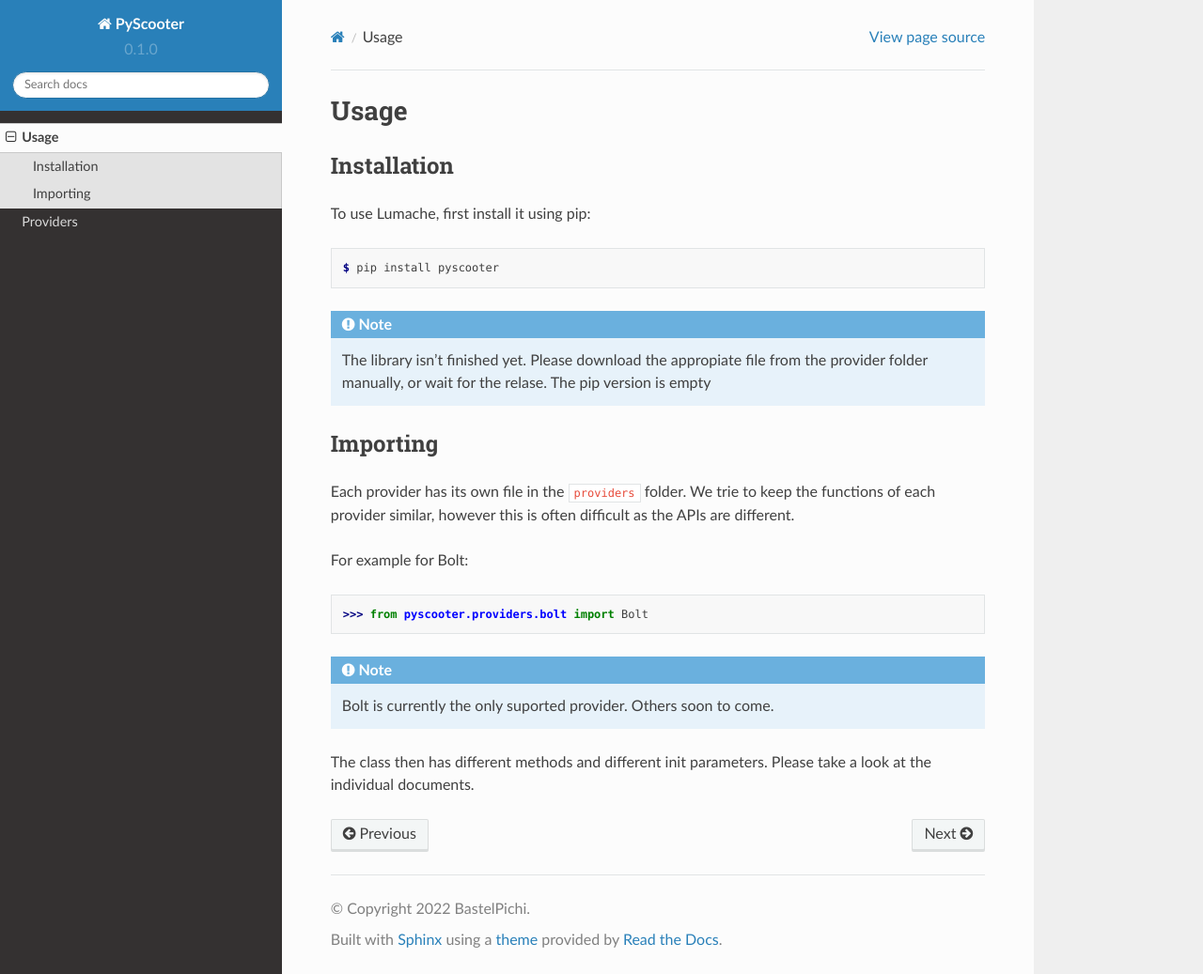
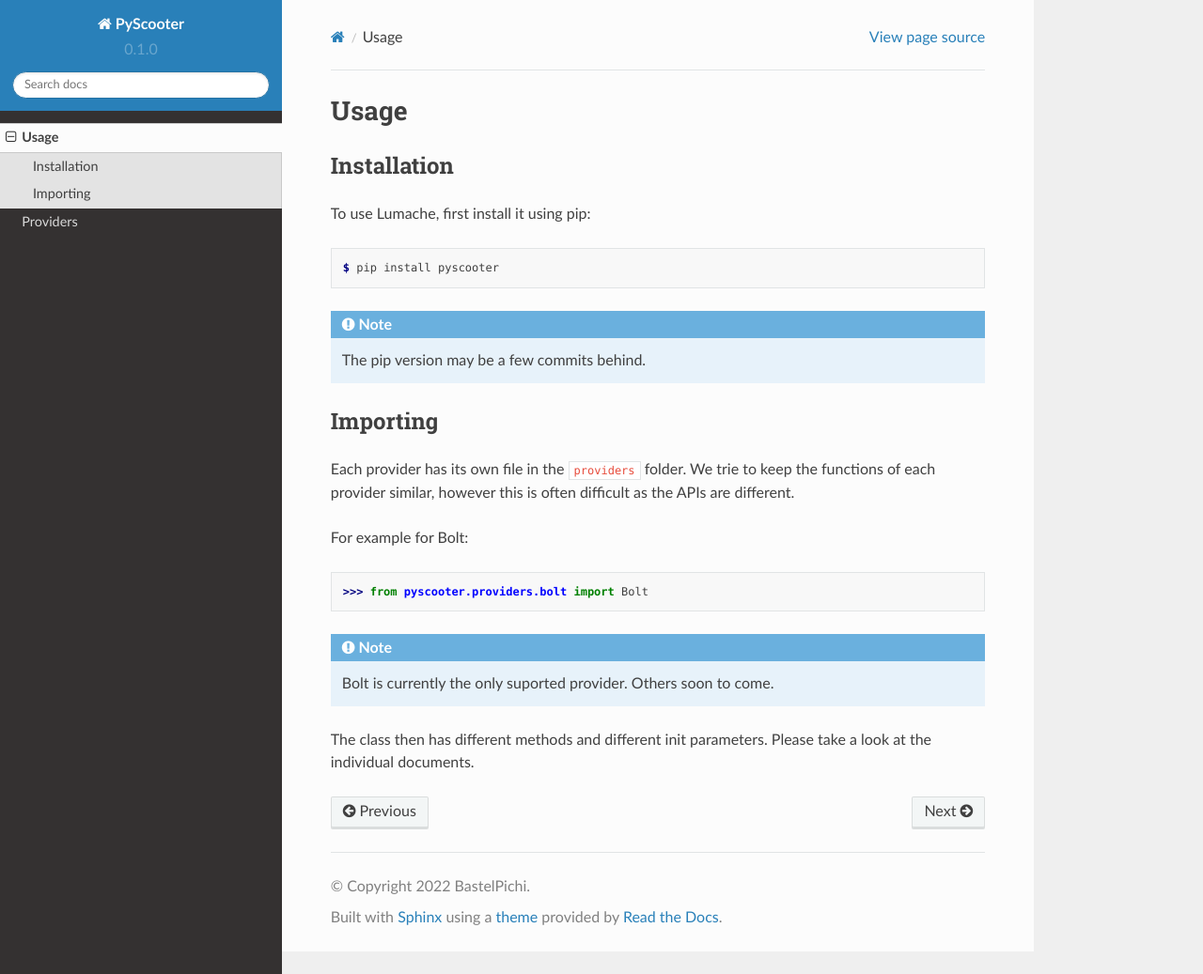
Before and after one commit to BastelPichi/pyscooter, a Sphinx documentation site: the page built from docs/usage.rst, in a window 1280 px wide and 1037 px high. Shown: the whole window at 94% size. Built offline with Sphinx 7.4.7 and the Read the Docs theme 2.0.0, drawn with Linux system fonts in a browser that asks for light colours.

Commit message:
Change Notes

```diff
--- a/docs/usage.rst
+++ b/docs/usage.rst
@@ -15,7 +15,7 @@
 
 .. note::
 
-    The library isn't finished yet. Please download the appropiate file from the provider folder manually, or wait for the relase. The pip version is empty
+    The pip version may be a few commits behind.
 
 
 
```
